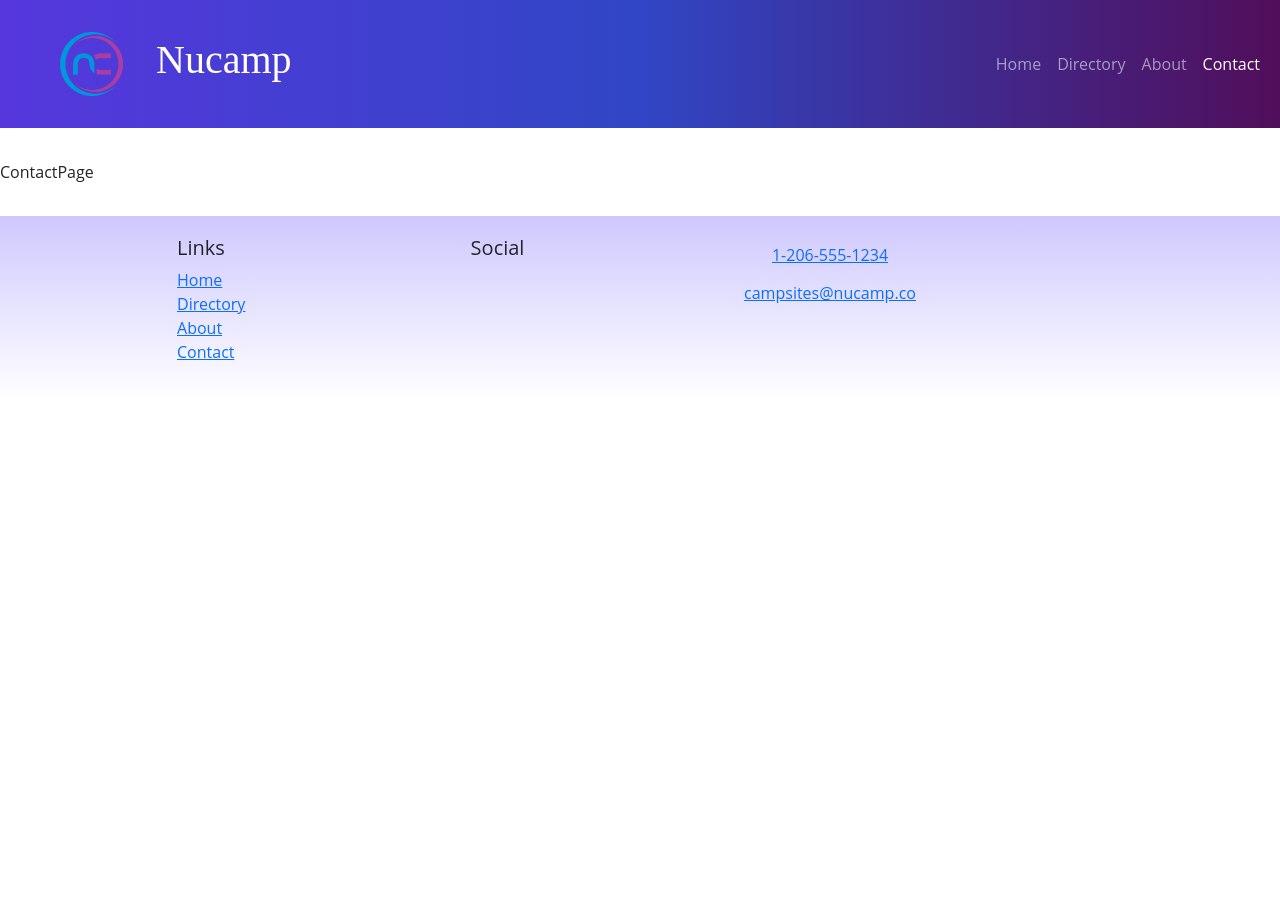
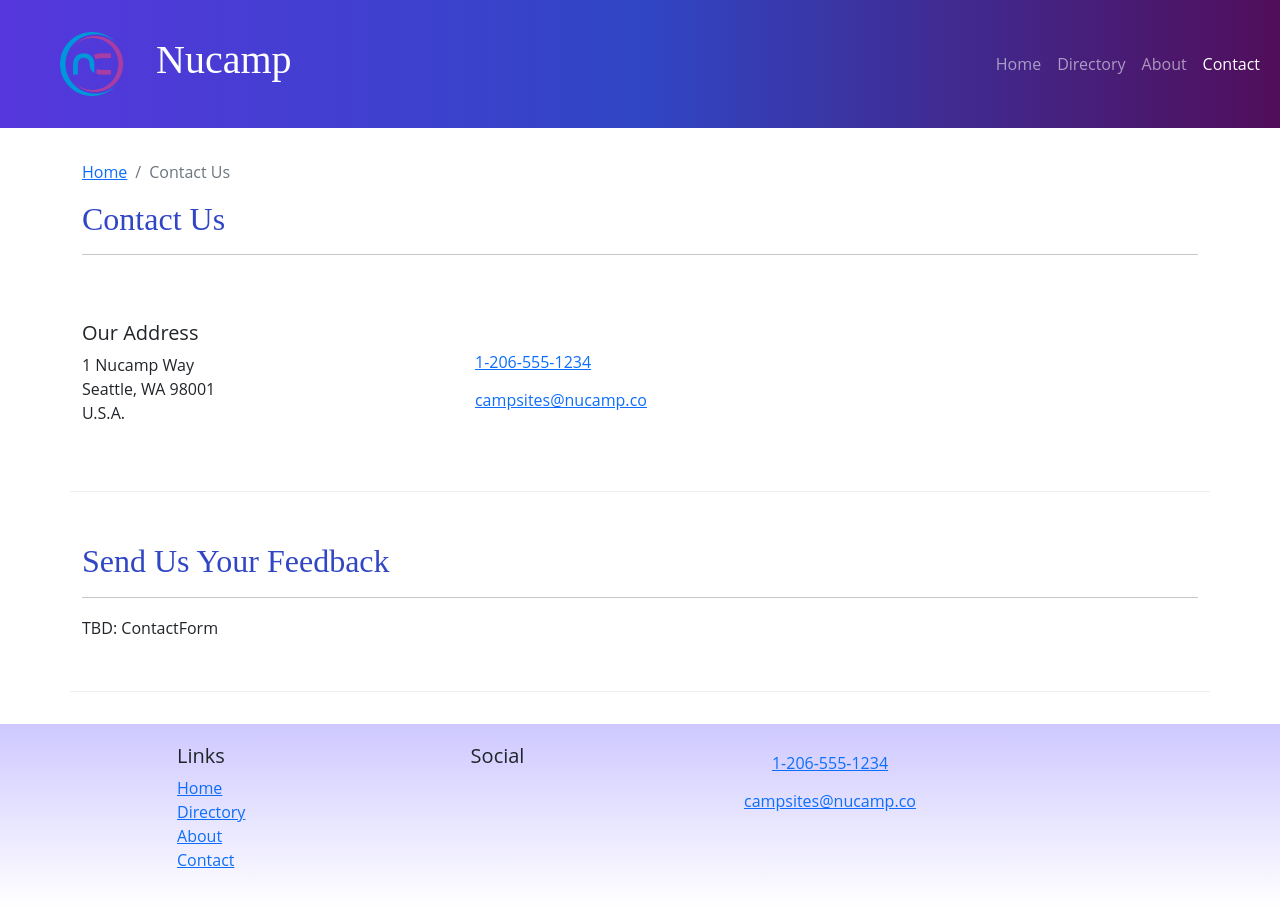
Before and after one commit to Michael-Wilson777/react-nucampsite, a React (Create React App) app: page /contact in a window 1280 px wide. Before the commit the page ends 800 px from the top, so only its background shows below. Built offline with nearby package versions, Linux system fonts and the light colour scheme; the HTML template or start-up script is replaced by a standard one.

Commit message:
contact form added

```diff
--- a/src/features/display/DisplayList.js
+++ b/src/features/display/DisplayList.js
@@ -6,15 +6,18 @@
 import { selectFeaturedPartner } from "../partners/partnersSlice";
 
 const DisplayList = () => {
-    const items = [selectFeaturedCampsite(), selectFeaturedPromotion(), selectFeaturedPartner()];
+  const items = [
+    selectFeaturedCampsite(),
+    selectFeaturedPromotion(),
+    selectFeaturedPartner(),
+  ];
 
   return (
-
     <Row>
       {items.map((item, idx) => {
         return (
           item && (
-                        <Col md className='m-1' key={idx}>
+            <Col md className="m-1" key={idx}>
               <AnimatedDisplayCard item={item} />
             </Col>
           )
@@ -22,7 +25,6 @@
       })}
     </Row>
   );
-
 };
 
 export default DisplayList;
--- a/src/pages/ContactPage.js
+++ b/src/pages/ContactPage.js
@@ -1,5 +1,50 @@
+import { Container, Col, Row } from 'reactstrap';
+import SubHeader from '../components/SubHeader';
+
 const ContactPage = () => {
-    return <div>ContactPage</div>
+    return (
+        <Container>
+            <SubHeader current='Contact Us' />
+
+            <Row className='row-content align-items-center'>
+                <Col sm='4'>
+                    <h5>Our Address</h5>
+                    <address>
+                        1 Nucamp Way
+                        <br />
+                        Seattle, WA 98001
+                        <br />
+                        U.S.A.
+                    </address>
+                </Col>
+                <Col>
+                    <a
+                        role='button'
+                        className='btn btn-link'
+                        href='tel:+12065551234'
+                    >
+                        <i className='fa fa-phone' /> 1-206-555-1234
+                    </a>
+                    <br />
+                    <a
+                        role='button'
+                        className='btn btn-link'
+                        href='mailto:fakeemail@fakeemail.co'
+                    >
+                        <i className='fa fa-envelope-o' /> campsites@nucamp.co
+                    </a>
+                </Col>
+            </Row>
+
+            <Row className='row-content'>
+                <Col xs='12'>
+                    <h2>Send Us Your Feedback</h2>
+                    <hr />
+                </Col>
+                <Col md='10'>TBD: ContactForm</Col>
+            </Row>
+        </Container>
+    );
 };
 
 export default ContactPage;
```
Lines whose indentation alone changed are shown as unchanged.
